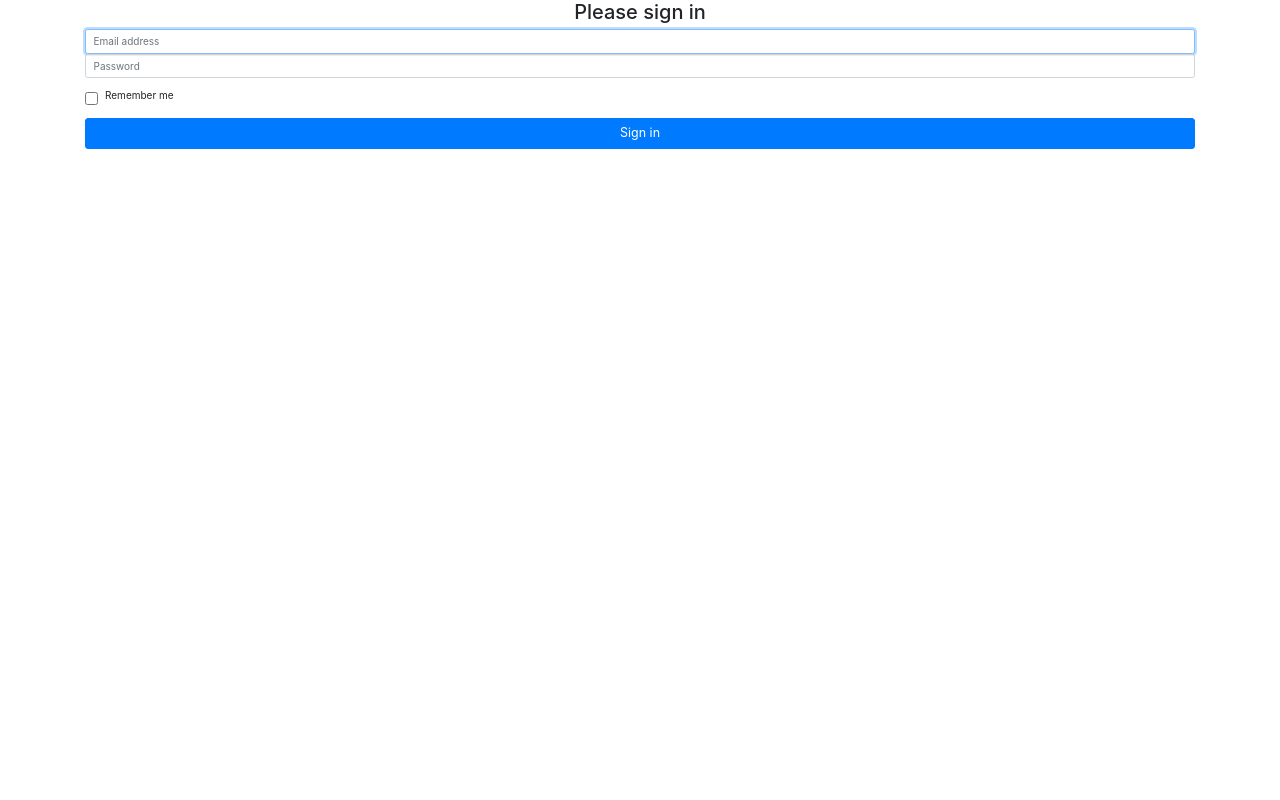
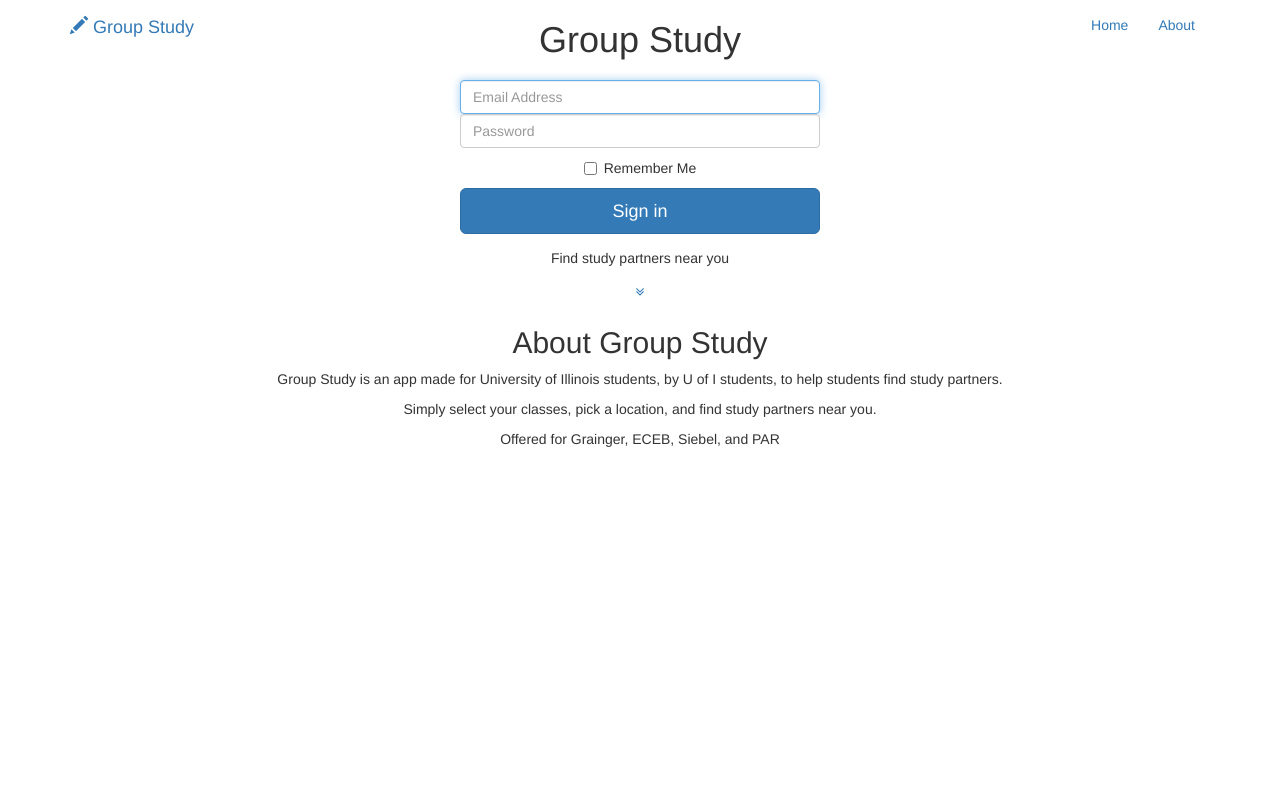
Before and after one commit to GroupStudy/backend, a Django app: page / in a window 1280 px wide. Run offline with Django 3.2, Linux system fonts and the light colour scheme; some libraries are stand-ins or nearby versions.

Commit message:
themed login

```diff
--- a/groupStudy/study/templates/study/SignIn.html
+++ b/groupStudy/study/templates/study/SignIn.html
@@ -2,6 +2,7 @@
 {% bootstrap_css %}
 {% bootstrap_javascript jquery=1 %}
 {%load static%}
+
 
 <!DOCTYPE html>
 <html lang="en">
@@ -12,18 +13,24 @@
     <!-- The above 3 meta tags *must* come first in the head; any other head content must come *after* these tags -->
     <meta name="description" content="">
     <meta name="author" content="">
-    <link rel="icon" href="../../favicon.ico">
+    <link rel="icon" href="{% static 'study/../../favicon.ico' %}">
 
-    <title>Signin Template for Bootstrap</title>
+    <title>Group Study</title>
 
-    <!-- Bootstrap core CSS -->
-    <link href="../../dist/css/bootstrap.min.css" rel="stylesheet">
+    <!-- Bootstrap Core CSS -->
+	<link rel="stylesheet" type="text/css" href="{% static 'study/css/bootstrap.min.css' %}" />
 
-    <!-- IE10 viewport hack for Surface/desktop Windows 8 bug -->
-    <link href="../../assets/css/ie10-viewport-bug-workaround.css" rel="stylesheet">
+    <!-- Custom CSS -->
+    <link rel="stylesheet" type="text/css" href="{% static 'study/css/grayscale.css' %}" />
 
     <!-- Custom styles for this template -->
-    <link href="signin.css" rel="stylesheet">
+    <link rel="stylesheet" type="text/css" href="{% static 'study/css/custom.css' %}" />
+
+    <!-- Custom Fonts -->
+    <link href="{% static 'study/font-awesome/css/font-awesome.min.css' %}" rel="stylesheet" type="text/css">
+    <link href="http://fonts.googleapis.com/css?family=Lora:400,700,400italic,700italic" rel="stylesheet" type="text/css">
+    <link href="http://fonts.googleapis.com/css?family=Montserrat:400,700" rel="stylesheet" type="text/css">
+
 
     <!-- HTML5 shim and Respond.js for IE8 support of HTML5 elements and media queries -->
     <!--[if lt IE 9]>
@@ -32,30 +39,100 @@
     <![endif]-->
   </head>
 
-  <body>
+  <body id="page-top" data-spy="scroll" data-target=".navbar-fixed-top">
 
+    <!-- Navigation -->
+    <nav class="navbar navbar-custom navbar-fixed-top" role="navigation">
         <div class="container">
+            <div class="navbar-header">
+                <button type="button" class="navbar-toggle" data-toggle="collapse" data-target=".navbar-main-collapse">
+                    <i class="fa fa-bars"></i>
+                </button>
+                <a class="navbar-brand page-scroll" href="#page-top">
+                    <i class="glyphicon glyphicon-pencil"></i> Group Study
+                </a>
+            </div>
 
+            <!-- Collect the nav links, forms, and other content for toggling -->
+            <div class="collapse navbar-collapse navbar-right navbar-main-collapse">
+                <ul class="nav navbar-nav">
+                    <!-- Hidden li included to remove active class from about link when scrolled up past about section -->
+                    <li class="hidden">
+                        <a href="#page-top"></a>
+                    </li>
+                    <li>
+                        <a class="page-scroll" href="#page-top">Home</a>
+                    </li>
+                    <li>
+                        <a class="page-scroll" href="#about">About</a>
+                    </li>
+                    <!--li>
+                        <a class="page-scroll" href="#contact">About us</a>
+                    </li-->
+                </ul>
+            </div>
+            <!-- /.navbar-collapse -->
+        </div>
+        <!-- /.container -->
+    </nav>
+
+
+    <!-- Intro Header -->
+    <header class="intro">
+        <div class="intro-body">
+            <div class="container">
+                <div class="row">
+                    <div class="col-md-4 col-md-offset-4" align="center">
+                        <h1 class="brand-heading" align="center">Group Study</h1>
 			<form class="form-signin" method="post" action="/signIn/">
        				{% csrf_token %}
-        <h2 class="form-signin-heading" align="center">Please sign in</h2>
         			<h2>{{ warning }}</h2>
        				<label for="netID" class="sr-only">Email address</label>
-        <input type="email" id="netID" class="form-control" placeholder="Email address" required autofocus name="netID">
+        			<input type="email" id="netID" class="form-control" placeholder="Email Address" required autofocus name="netID">
         			<label for="inputPassword" class="sr-only">Password</label>
         			<input type="password" id="inputPassword" class="form-control" placeholder="Password" required name="password">
         			<div class="checkbox">
           				<label>
-            <input type="checkbox" value="remember-me"> Remember me
+            					<input type="checkbox" value="remember-me"> Remember Me
           				</label>
         			</div>
         			<button class="btn btn-lg btn-primary btn-block" type="submit">Sign in</button>
       			</form>
+                        <p class="intro-text">Find study partners near you<br></p>
+                        <a href="#about" class="btn btn-circle page-scroll">
+                            <i class="fa fa-angle-double-down animated"></i>
+                        </a>
+                    </div>
+                </div>
+            </div>
+        </div>
+    </header>
 
-    </div> <!-- /container -->
+    <!-- About Section -->
+	<div class="about">
+    <section id="about" class="container content-section text-center">
+        <div class="row">
+            <div class="col-lg-8 col-lg-offset-2">
+                <h2>About Group Study</h2>
+                <p>Group Study is an app made for University of Illinois students, by U of I students, to help students find study partners.</p>
+                <p>Simply select your classes, pick a location, and find study partners near you.</p>
+		<p>Offered for Grainger, ECEB, Siebel, and PAR</p>
+            </div>
+        </div>
+    </section>
+	</div>
 
+    <!-- jQuery -->
+    <script src="{% static 'study/js/jquery.js' %}"></script>
 
-    <!-- IE10 viewport hack for Surface/desktop Windows 8 bug -->
-    <script src="../../assets/js/ie10-viewport-bug-workaround.js"></script>
+    <!-- Bootstrap Core JavaScript -->
+    <script src="{% static 'study/js/bootstrap.min.js' %}"></script>
+
+    <!-- Plugin JavaScript -->
+    <script src="{% static 'study/js/jquery.easing.min.js' %}"></script>
+
+    <!-- Custom Theme JavaScript -->
+    <script src="{% static 'study/js/grayscale.js' %}"></script>
+
   </body>
 </html>
```
Lines whose indentation alone changed are shown as unchanged.
